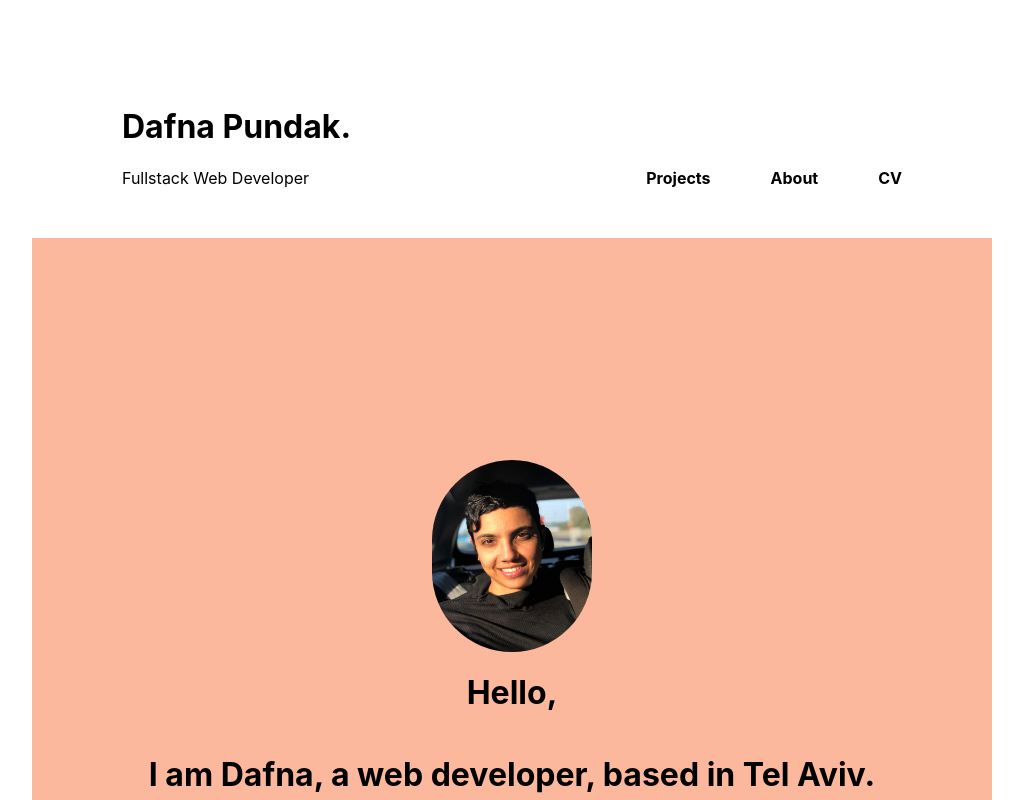
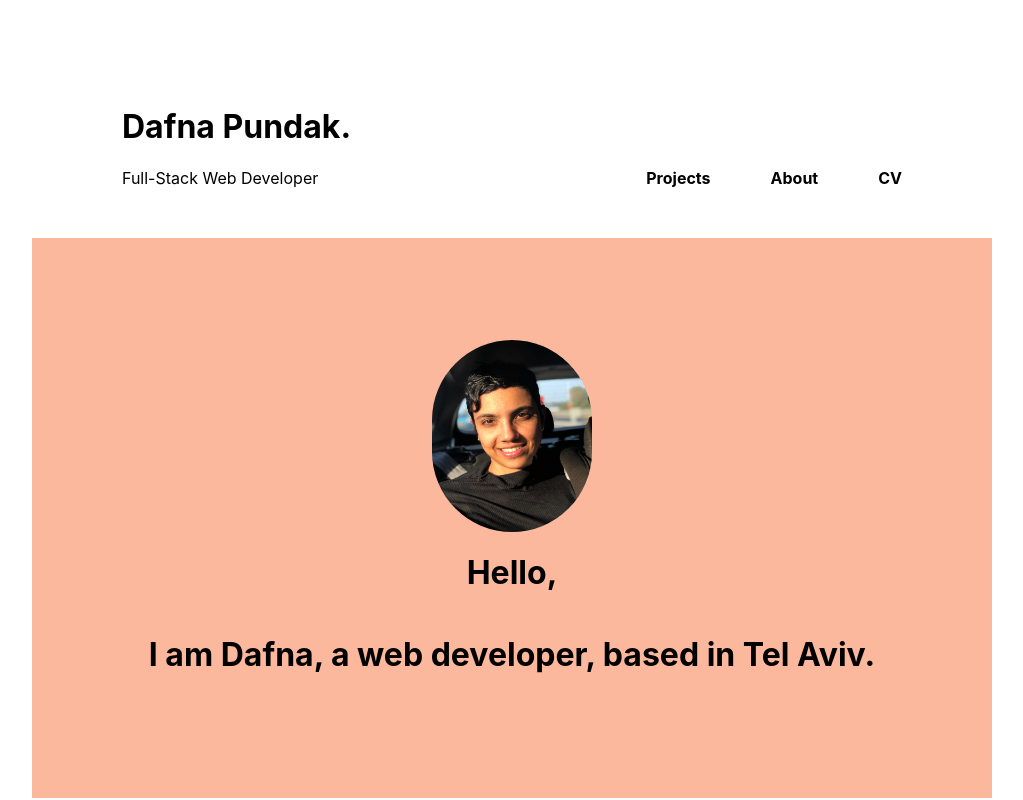
Before and after one commit to DafnaPundak/portfolio-next.js, a Next.js app: page /about in a window 1280 px wide. Shown: the top 800 px of the page, without its empty margins (128-1151 px from the left). Built offline with nearby package versions, Linux system fonts and the light colour scheme.

Commit message:
CV updated

```diff
--- a/components/about.js
+++ b/components/about.js
@@ -1,16 +1,18 @@
 // import Link from "next/link";
-import styles from "../styles/Home.module.css";
+import Head from "next/head";
+import styles from "./about.module.css";
 
 export default function About() {
   return (
     <div className={styles.container}>
+      <Head>
+        <title>Dafna Pundak - portfolio | About</title>
+        <link rel="icon" href="icons/favicon-D.ico" />
+      </Head>
       {/* <main className={styles.main}> */}
-        <img
-          src="/images/profile.jpg"
-          className={`${styles.headerHomeImage}`}
-        />
-        <h1>Hello,</h1>
-        <h1>I am Dafna, a web developer, based in Tel Aviv.</h1>
+      <img src="/images/profile.jpg" className={`${styles.headerHomeImage}`} />
+      <h1>Hello,</h1>
+      <h1>I am Dafna, a web developer, based in Tel Aviv.</h1>
       {/* </main> */}
     </div>
   );
--- a/components/about.module.css
+++ b/components/about.module.css
@@ -1,8 +1,15 @@
+.container {
+  min-height: 70vh;
+  display: flex;
+  flex-direction: column;
+  justify-content: center;
+  align-items: center;
+  background-color: rgb(252, 184, 157);
+}
 
 .aboutunderline {
     background-color: black;
-
-    width: 48px;
+      width: 48px;
     margin: 35px 0px 0px 0px;
     border-style: solid;
     border-width: 1px;
@@ -14,6 +21,12 @@
     float: right;
   }
 
+  .headerHomeImage {
+    width: 10rem;
+    height: 12rem;
+    border-radius: 9999px;
+  }
+
   .cv {
     float: right;
     font-size: 1.25rem;
--- a/components/layout.js
+++ b/components/layout.js
@@ -7,11 +7,11 @@ export default function Layout({ children, home }) {
     <div className={styles.container}>
       <Head>
         <title>Dafna Pundak - portfolio</title>
-        <link rel="icon" href="/favicon-D.ico" />
+        <link rel="icon" href="icons/favicon-D.ico" />
       </Head>
       <div id={styles.upperbox}>
         <h1 className={styles.title}>Dafna Pundak.</h1>
-        <h className={styles.subtitle}>Fullstack Web Developer</h>
+        <h className={styles.subtitle}>Full-Stack Web Developer</h>
         <a className={styles.upperboxlink} href="Dafna_Pundak_CV.pdf">
           CV
         </a>
--- a/pages/index.js
+++ b/pages/index.js
@@ -4,9 +4,7 @@ import Layout from "../components/layout";
 export default function Home() {
   return (
     <Layout>
-
-        <Projects />
-
+      <Projects />
     </Layout>
   );
 }
--- a/styles/Home.module.css
+++ b/styles/Home.module.css
@@ -1,12 +1,3 @@
-.container {
-  min-height: 100vh;
-  display: flex;
-  flex-direction: column;
-  justify-content: center;
-  align-items: center;
-  background-color: rgb(252, 184, 157);
-}
-
 .main {
   width: 100%;
   padding: 5rem;
@@ -16,18 +7,6 @@
   justify-content: left;
   align-items: left;
 }
-/*
-#upperbox {
-  background-color: white;
-  width: 100%;
-  padding: 70px 90px 50px 90px;
-}
-
-.upperboxlink {
-  margin: 0px 0px 0px 60px;
-  float: right;
-  font-weight: bold;
-} */
 
 .aboutunderline {
   background-color: black;
@@ -42,12 +21,6 @@
   /* align-items: right; */
   /* -webkit-box-direction: normal; */
   float: right;
-}
-
-.headerHomeImage {
-  width: 10rem;
-  height: 12rem;
-  border-radius: 9999px;
 }
 
 .title {
@@ -83,68 +56,6 @@
   font-family: Menlo, Monaco, Lucida Console, Liberation Mono, DejaVu Sans Mono,
     Bitstream Vera Sans Mono, Courier New, monospace;
 }
-/*
-.grid {
-  display: flex;
-  align-items: center;
-  justify-content: center;
-  flex-wrap: wrap;
-  max-width: 800px;
-  margin-top: 1rem;
-}
-
-.card {
-  margin: 1rem;
-  flex-basis: 45%;
-  padding: 1.5rem;
-  text-align: left;
-  color: inherit;
-  text-decoration: none;
-  border: 1px solid #f5dada;
-  border-radius: 10px;
-  transition: color 0.15s ease, border-color 0.15s ease;
-}
-
-.card:hover,
-.card:focus,
-.card:active {
-  color: #f82929;
-  border-color: #f82929;
-}
-
-.card h3 {
-  margin: 0 0 1rem 0;
-  font-size: 1.5rem;
-}
-
-.card p {
-  margin: 0;
-  font-size: 1.25rem;
-  line-height: 1.5;
-} */
-
-/* .logo {
-  height: 30px;
-  width: 30px;
-  padding: 5px 5px 5px 5px;
-  margin: 5px;
-}
-
-.footer {
-  width: 100%;
-  height: 0px;
-  background-color: white;
-  align-items: left;
-  padding: 50px 90px 70px 90px;
-  margin: 120px 0px 0px 0px;
-}
-
-.copyright {
-  font-size: 0.9rem;
-  padding: 5px 5px 5px 5px;
-  margin: 5px;
-  float: right;
-} */
 
 @media (max-width: 600px) {
   .grid {
```
Also changed, not shown: public/Dafna_Pundak_CV.png (added), 1 other file (tests, documents, lock files or other folders).
